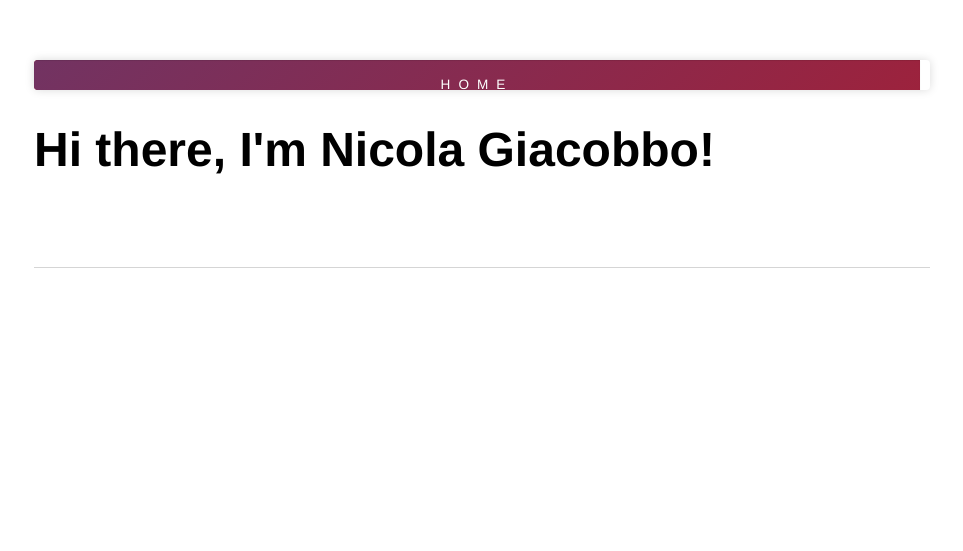
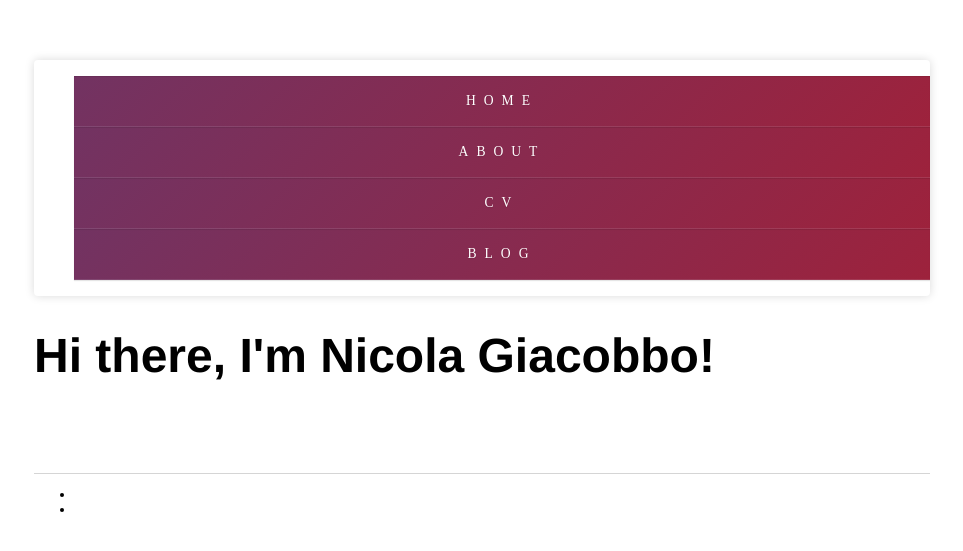
Before and after one commit to GiacobboNicola/giacobbonicola.github.io, a Jekyll site: the page built from index.html, in a window 1280 px wide. Shown: the top 551 px of the page, without its empty margins (158-1121 px from the left). Built offline with Jekyll 4.4.1, drawn with Linux system fonts in a browser that asks for light colours.

Commit message:
Update main.css

```diff
--- a/css/main.css
+++ b/css/main.css
@@ -1,20 +1,6 @@
 body {
     margin: 60px auto;
     width: 70%;
-}
-nav ul, footer ul {
-    font-family:'Helvetica', 'Arial', 'Sans-Serif';
-    padding: 0px;
-    height: 30px;
-    width: 100%;
-    margin:0 auto;
-    list-style: none;
-    font-weight: bold;
-}
-
-nav ul li, footer ul li {
-    display: inline;
-    margin-right: 10px;
 }
 
 nav.vertical {
```
